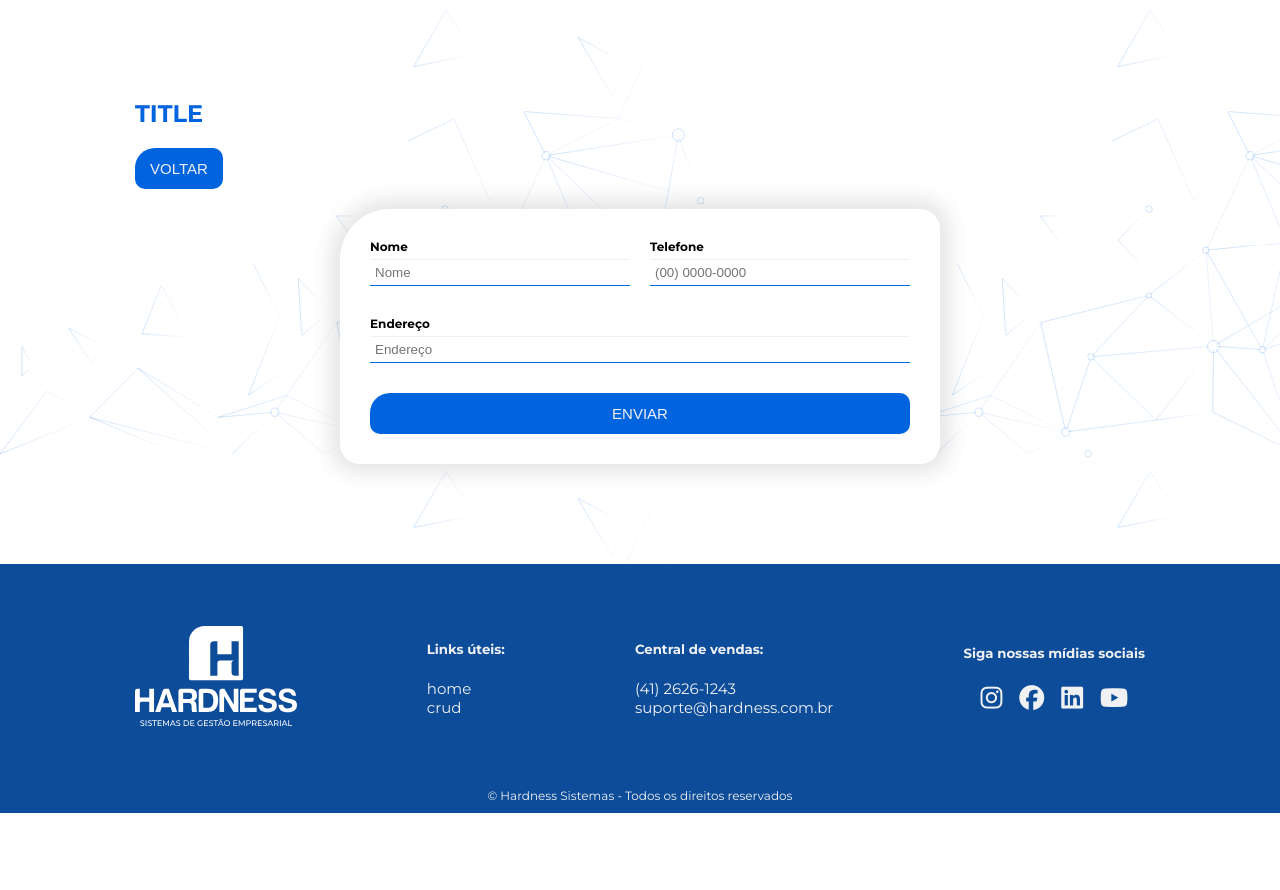
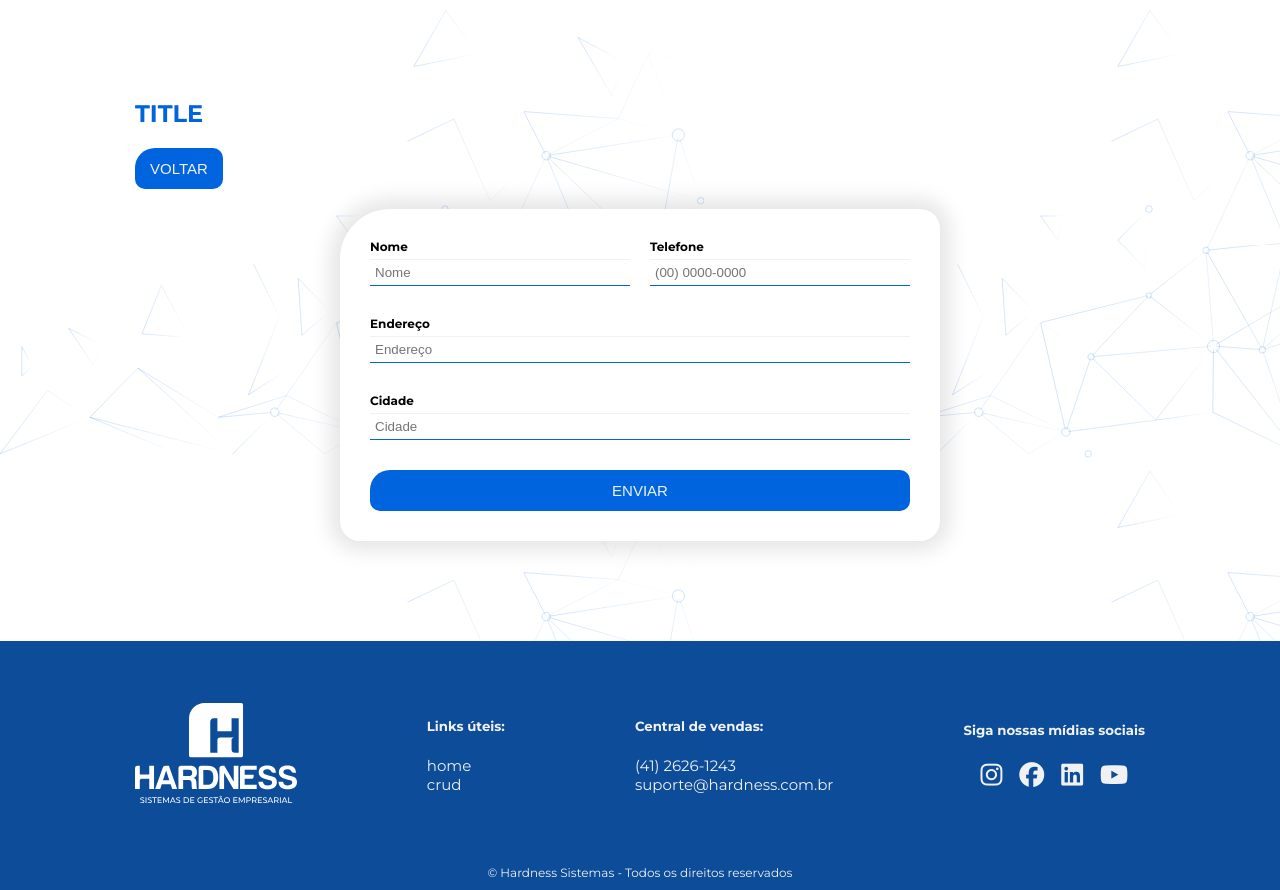
Before and after one commit to lipzpng/Processo-Seletivo-Hardness, a PHP site: page /cadastrar.php in a window 1280 px wide. Shown: the part 92-982 px from the top of the page. Before the commit the page ends 905 px from the top, so only its background shows below. Run offline with PHP 8.4, Linux system fonts and the light colour scheme; some libraries are stand-ins or nearby versions.

Commit message:
add campo cidade e alerta caso null

```diff
--- a/cadastrar.php
+++ b/cadastrar.php
@@ -9,12 +9,20 @@ define("TITLE","CADASTRAR CLIENTE");
 use \App\Entity\Cliente;
 
 //Validação do POST
-if(isset($_POST["nome"], $_POST["telefone"], $_POST["endereco"])){
+if(isset($_POST["nome"], $_POST["telefone"], $_POST["endereco"], $_POST["cidade"])){
+    if (empty($_POST["cidade"])) {
+        // Exibe uma mensagem de erro e interrompe o processo de inserção
+        echo "<script>alert('O campo cidade não pode estar vazio.');</script>";
+
+    } else {
         $obCliente = new Cliente;
 
         $obCliente->nome_cliente = $_POST["nome"];
         $obCliente->telefone_cliente = $_POST["telefone"];
         $obCliente->endereco_cliente = $_POST["endereco"];
+        $obCliente->cidade_cliente = $_POST["cidade"];
+
+        // echo "<pre>"; print_r($obCliente); echo "</pre>"; exit;
 
         //Função de Post
         $obCliente->cadastrar();
@@ -23,6 +31,7 @@ if(isset($_POST["nome"], $_POST["telefone"], $_POST["endereco"])){
         header("location: listagem.php?status=success");
         exit;
     }
+}
 
 include("./components/header.php");
 include("./components/formulario.php");
--- a/components/formulario.php
+++ b/components/formulario.php
@@ -6,7 +6,8 @@
 $obCliente = $obCliente ?? (object)[
     'nome_cliente' => '',
     'telefone_cliente' => '',
-    'endereco_cliente' => ''
+    'endereco_cliente' => '',
+    'cidade_cliente' => ''
 ];
 ?>
 
@@ -30,7 +31,7 @@ $obCliente = $obCliente ?? (object)[
         <section>
             <div>
                 <label>Nome</label>
-                <input type="text" name="nome" placeholder="Nome" value="<?=$obCliente->nome_cliente?>" required>
+                <input type="text" name="nome" placeholder="Nome" value="<?=$obCliente->nome_cliente?>" >
             </div>
             <div>
                 <label>Telefone</label>
@@ -41,6 +42,11 @@ $obCliente = $obCliente ?? (object)[
         <div>
             <label>Endereço</label>
             <input type="text" name="endereco" placeholder="Endereço" value="<?=$obCliente->endereco_cliente?>"required>
+        </div>
+
+        <div>
+            <label>Cidade</label>
+            <input type="text" name="cidade" placeholder="Cidade" value="<?=$obCliente->cidade_cliente?>">
         </div>
 
         <!-- Botão enviar -->
--- a/components/lista.php
+++ b/components/lista.php
@@ -26,6 +26,7 @@ foreach ($clientes as $cliente) {
         <td>$cliente->nome_cliente</td>
         <td>$cliente->telefone_cliente</td>
         <td>$cliente->endereco_cliente</td>
+        <td>$cliente->cidade_cliente</td>
         <td class='btn-tabela'>
             <a href='editar.php?id=$cliente->id'><button class='edit-btn'><i class='fa-regular fa-pen-to-square'></i></button></a>
             <a href='excluir.php?id=$cliente->id'><button class='delete-btn'><i class='fa-regular fa-trash-can'></i></button></a>
@@ -80,6 +81,7 @@ $resultados = strlen($resultados) ? $resultados :
                     <th>NOME</th>
                     <th>TELEFONE</th>
                     <th>ENDEREÇO</th>
+                    <th>Cidade</th>
                     <th>AÇÕES</th>
                 </tr>
             </thead>
```
Also changed, not shown: app/Entity/Cliente.php (+11 -2 lines). Lines whose indentation alone changed are shown as unchanged.
